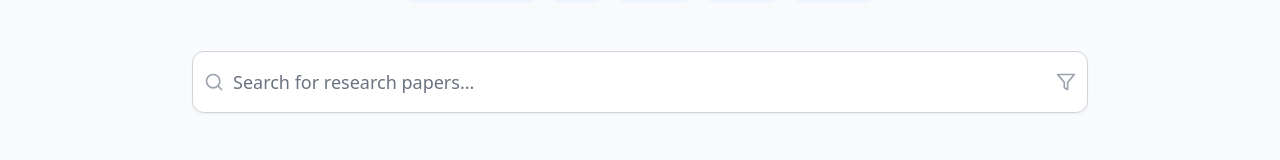
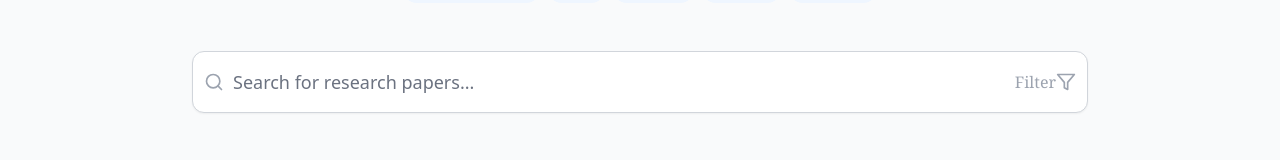
Before and after one commit to hadi1105/Artiqle.research, a React (Vite) app: page / in a window 1280 px wide. Shown: the part 390-550 px from the top of the page. Built offline with nearby package versions, Linux system fonts and the light colour scheme.

Commit message:
Updated SearchBar.tsx

```diff
--- a/src/components/SearchBar.tsx
+++ b/src/components/SearchBar.tsx
@@ -83,6 +83,7 @@ export const SearchBar: React.FC<SearchBarProps> = ({ onSearch, loading }) => {
             hasActiveFilters ? 'text-blue-600' : 'text-gray-400 hover:text-gray-600'
           }`}
         >
+          <span className="font-serif">Filter</span>
           <Filter className="h-5 w-5" />
         </button>
       </div>
```
